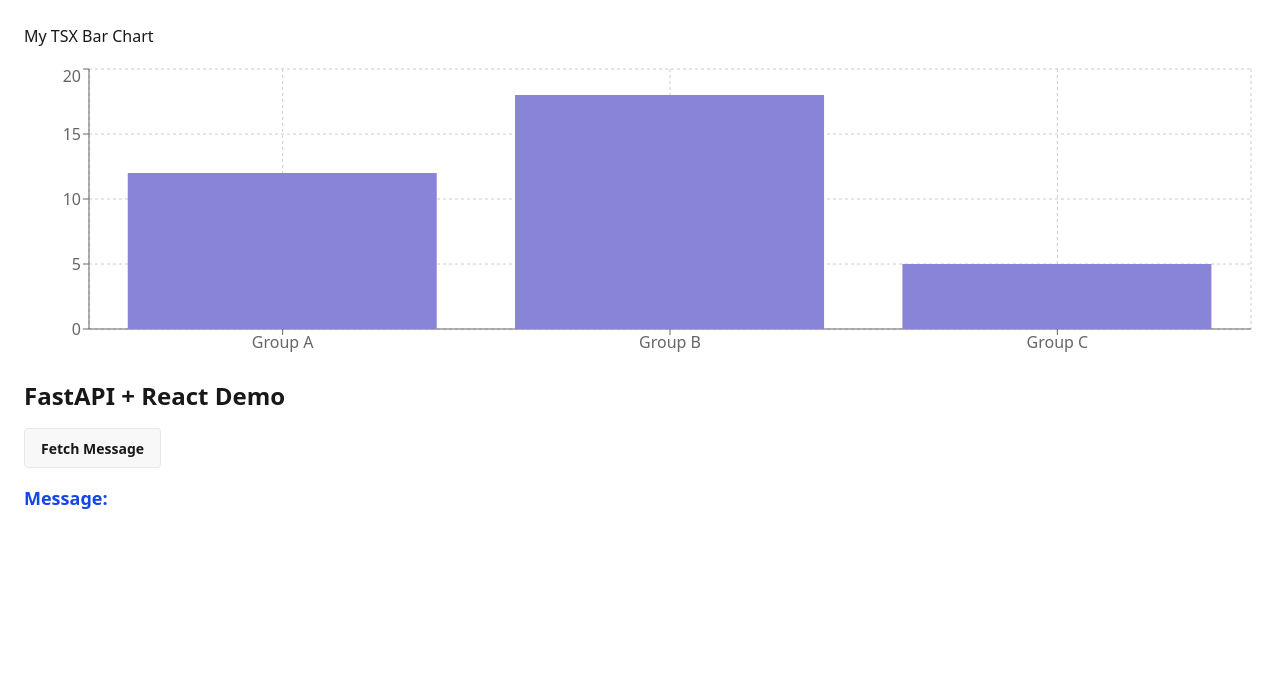
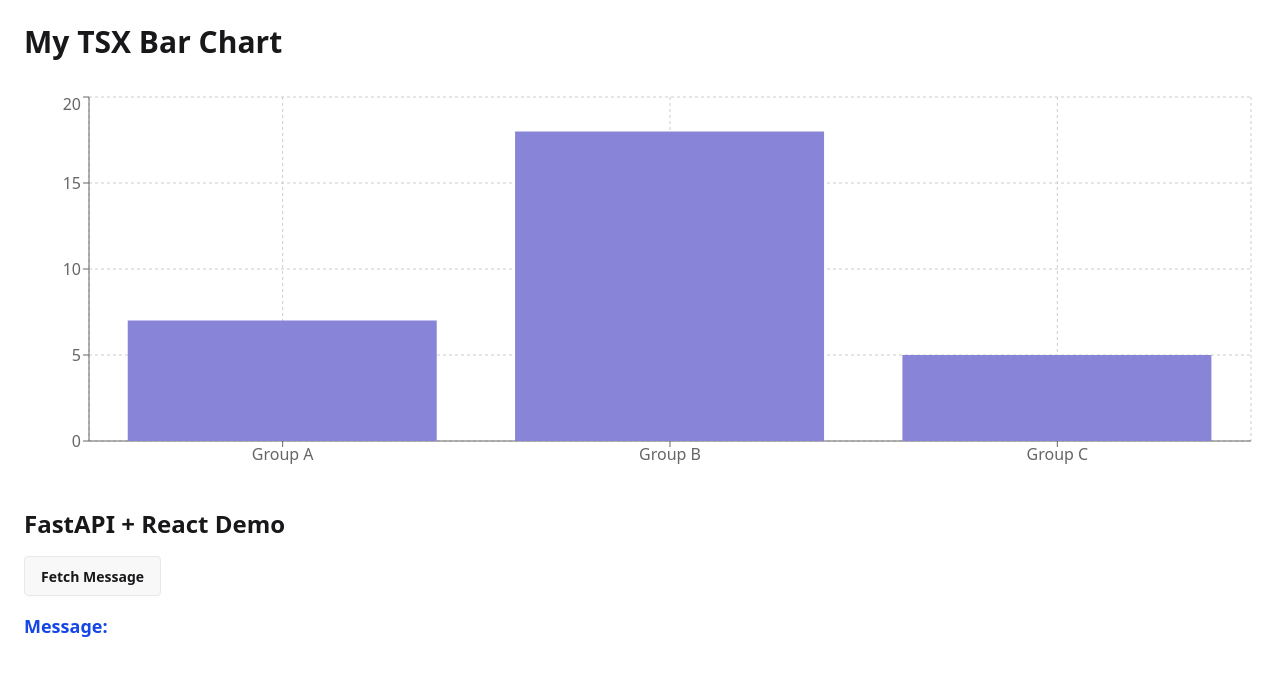
Before and after one commit to awside/my-ml-app, a React (Vite) app in the folder frontend/: page / in a window 1280 px wide. Shown: the top 676 px of the page. Built offline with nearby package versions, Linux system fonts and the light colour scheme.

Commit message:
feat: refactor App component and add MessageFetcher for API integration

```diff
--- a/frontend/src/App.tsx
+++ b/frontend/src/App.tsx
@@ -1,39 +1,20 @@
-import SimpleBarChart from './components/SimpleBarChart'
-import { useState } from 'react'
+import SimpleBarChart from './components/SimpleBarChart';
+import MessageFetcher from './components/MessageFetcher';
 
 function App() {
-  const [message, setMessage] = useState('')
-  const [loading, setLoading] = useState(false)
-
-  const fetchMessage = async () => {
-    setLoading(true)
-    try {
-      const res = await fetch('http://localhost:8000/')
-      const data = await res.json()
-      setMessage(data.message)
-    } catch (error) {
-      console.error('Fetch error:', error)
-      setMessage('Error connecting to FastAPI.')
-    }
-    setLoading(false)
-  }
-
   return (
-    <div className="p-6 space-y-4">
-      <h1>My TSX Bar Chart</h1>
-      <SimpleBarChart />
-
-      <h1 className="text-2xl font-bold">FastAPI + React Demo</h1>
-
-      <button className="btn" onClick={fetchMessage} disabled={loading}>
-        {loading ? 'Loading...' : 'Fetch Message'}
-      </button>
-
-      <p className="text-lg text-blue-700">
-        <span className="font-semibold">Message:</span> {message}
-      </p>
+    <div className="p-6 space-y-8">
+      <h1 className="text-3xl font-bold">My TSX Bar Chart</h1>
+      <SimpleBarChart
+        data={[
+          { name: 'Group A', value: 7 },
+          { name: 'Group B', value: 18 },
+          { name: 'Group C', value: 5 },
+        ]}
+      />
+      <MessageFetcher />
     </div>
-  )
+  );
 }
 
-export default App
+export default App;
--- /dev/null
+++ b/frontend/src/components/MessageFetcher.tsx
@@ -0,0 +1,33 @@
+import React, { useState } from 'react';
+
+const MessageFetcher: React.FC = () => {
+  const [message, setMessage] = useState('');
+  const [loading, setLoading] = useState(false);
+
+  const fetchMessage = async () => {
+    setLoading(true);
+    try {
+      const res = await fetch('http://localhost:8000/');
+      const data = await res.json();
+      setMessage(data.message);
+    } catch (error) {
+      console.error('Fetch error:', error);
+      setMessage('Error connecting to FastAPI.');
+    }
+    setLoading(false);
+  };
+
+  return (
+    <div className="space-y-4">
+      <h1 className="text-2xl font-bold">FastAPI + React Demo</h1>
+      <button className="btn" onClick={fetchMessage} disabled={loading}>
+        {loading ? 'Loading...' : 'Fetch Message'}
+      </button>
+      <p className="text-lg text-blue-700">
+        <span className="font-semibold">Message:</span> {message}
+      </p>
+    </div>
+  );
+};
+
+export default MessageFetcher;
--- a/frontend/src/components/SimpleBarChart.tsx
+++ b/frontend/src/components/SimpleBarChart.tsx
@@ -15,15 +15,9 @@ type DataPoint = {
   value: number
 }
 
-const data: DataPoint[] = [
-  { name: 'Group A', value: 12 },
-  { name: 'Group B', value: 18 },
-  { name: 'Group C', value: 5 },
-]
-
-const SimpleBarChart: React.FC = () => {
+const SimpleBarChart: React.FC<{ data: DataPoint[] }> = ({ data }) => {
   return (
-    <div style={{ width: '100%', height: 300 }}>
+    <div className="w-full h-60 md:h-80 lg:h-96">
       <ResponsiveContainer>
         <BarChart data={data}>
           <CartesianGrid strokeDasharray="3 3" />
```
